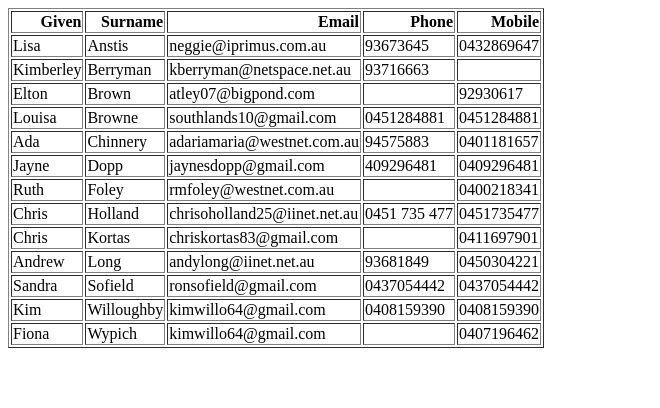
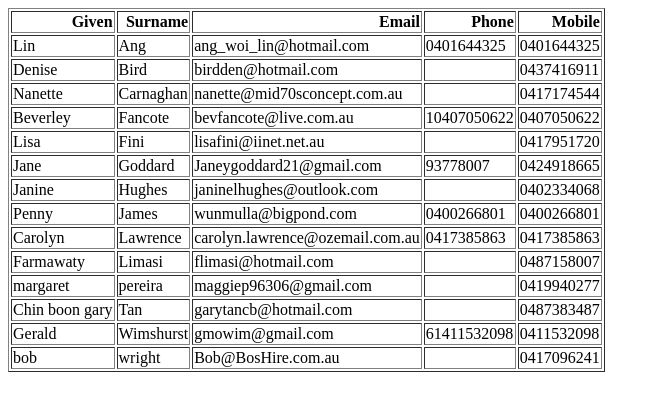
Before and after one commit to splconline/splc-scripts, a plain HTML site: page studentlist/index.html in a window 1280 px wide. Shown: the whole page, without its empty margins (0-660 px from the left). Drawn offline with Linux system fonts and the light colour scheme.

Commit message:
Update index.html

```diff
--- a/studentlist/index.html
+++ b/studentlist/index.html
@@ -10,95 +10,102 @@
   </thead>
   <tbody>
     <tr>
-      <td>Lisa</td>
-      <td>Anstis</td>
-      <td>neggie@iprimus.com.au</td>
-      <td>93673645</td>
-      <td>0432869647</td>
+      <td>Lin</td>
+      <td>Ang</td>
+      <td>ang_woi_lin@hotmail.com</td>
+      <td>0401644325</td>
+      <td>0401644325</td>
     </tr>
     <tr>
-      <td>Kimberley</td>
-      <td>Berryman</td>
-      <td>kberryman@netspace.net.au</td>
-      <td>93716663</td>
+      <td>Denise</td>
+      <td>Bird</td>
+      <td>birdden@hotmail.com</td>
       <td></td>
+      <td>0437416911</td>
     </tr>
     <tr>
-      <td>Elton</td>
-      <td>Brown</td>
-      <td>atley07@bigpond.com</td>
+      <td>Nanette</td>
+      <td>Carnaghan</td>
+      <td>nanette@mid70sconcept.com.au</td>
       <td></td>
-      <td>92930617</td>
+      <td>0417174544</td>
     </tr>
     <tr>
-      <td>Louisa</td>
-      <td>Browne</td>
-      <td>southlands10@gmail.com</td>
-      <td>0451284881</td>
-      <td>0451284881</td>
+      <td>Beverley</td>
+      <td>Fancote</td>
+      <td>bevfancote@live.com.au</td>
+      <td>10407050622</td>
+      <td>0407050622</td>
     </tr>
     <tr>
-      <td>Ada</td>
-      <td>Chinnery</td>
-      <td>adariamaria@westnet.com.au</td>
-      <td>94575883</td>
-      <td>0401181657</td>
+      <td>Lisa</td>
+      <td>Fini</td>
+      <td>lisafini@iinet.net.au</td>
+      <td></td>
+      <td>0417951720</td>
     </tr>
     <tr>
-      <td>Jayne</td>
-      <td>Dopp</td>
-      <td>jaynesdopp@gmail.com</td>
-      <td>409296481</td>
-      <td>0409296481</td>
+      <td>Jane</td>
+      <td>Goddard</td>
+      <td>Janeygoddard21@gmail.com</td>
+      <td>93778007</td>
+      <td>0424918665</td>
     </tr>
     <tr>
-      <td>Ruth</td>
-      <td>Foley</td>
-      <td>rmfoley@westnet.com.au</td>
+      <td>Janine</td>
+      <td>Hughes</td>
+      <td>janinelhughes@outlook.com</td>
       <td></td>
-      <td>0400218341</td>
+      <td>0402334068</td>
     </tr>
     <tr>
-      <td>Chris</td>
-      <td>Holland</td>
-      <td>chrisoholland25@iinet.net.au</td>
-      <td>0451 735 477</td>
-      <td>0451735477</td>
+      <td>Penny</td>
+      <td>James</td>
+      <td>wunmulla@bigpond.com</td>
+      <td>0400266801</td>
+      <td>0400266801</td>
     </tr>
     <tr>
-      <td>Chris</td>
-      <td>Kortas</td>
-      <td>chriskortas83@gmail.com</td>
-      <td></td>
-      <td>0411697901</td>
+      <td>Carolyn</td>
+      <td>Lawrence</td>
+      <td>carolyn.lawrence@ozemail.com.au</td>
+      <td>0417385863</td>
+      <td>0417385863</td>
     </tr>
     <tr>
-      <td>Andrew</td>
-      <td>Long</td>
-      <td>andylong@iinet.net.au</td>
-      <td>93681849</td>
-      <td>0450304221</td>
+      <td>Farmawaty</td>
+      <td>Limasi</td>
+      <td>flimasi@hotmail.com</td>
+      <td></td>
+      <td>0487158007</td>
     </tr>
     <tr>
-      <td>Sandra</td>
-      <td>Sofield</td>
-      <td>ronsofield@gmail.com</td>
-      <td>0437054442</td>
-      <td>0437054442</td>
+      <td>margaret</td>
+      <td>pereira</td>
+      <td>maggiep96306@gmail.com</td>
+      <td></td>
+      <td>0419940277</td>
     </tr>
     <tr>
-      <td>Kim</td>
-      <td>Willoughby</td>
-      <td>kimwillo64@gmail.com</td>
-      <td>0408159390</td>
-      <td>0408159390</td>
+      <td>Chin boon gary</td>
+      <td>Tan</td>
+      <td>garytancb@hotmail.com</td>
+      <td></td>
+      <td>0487383487</td>
     </tr>
     <tr>
-      <td>Fiona</td>
-      <td>Wypich</td>
-      <td>kimwillo64@gmail.com</td>
+      <td>Gerald</td>
+      <td>Wimshurst</td>
+      <td>gmowim@gmail.com</td>
+      <td>61411532098</td>
+      <td>0411532098</td>
+    </tr>
+    <tr>
+      <td>bob</td>
+      <td>wright</td>
+      <td>Bob@BosHire.com.au</td>
       <td></td>
-      <td>0407196462</td>
+      <td>0417096241</td>
     </tr>
   </tbody>
 </table>
```
